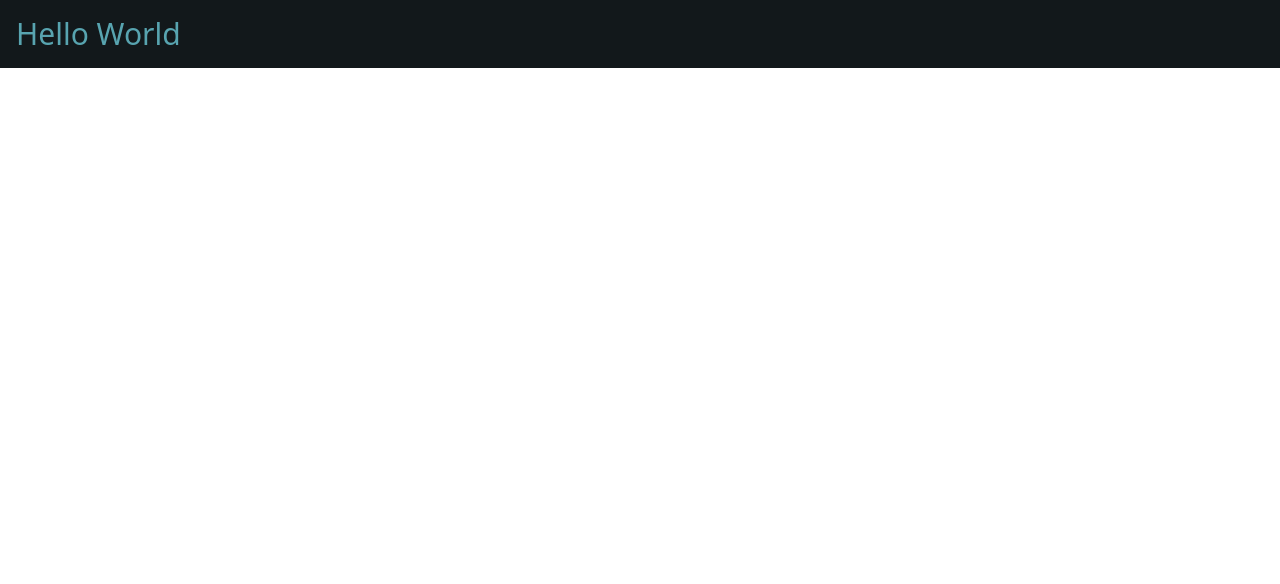
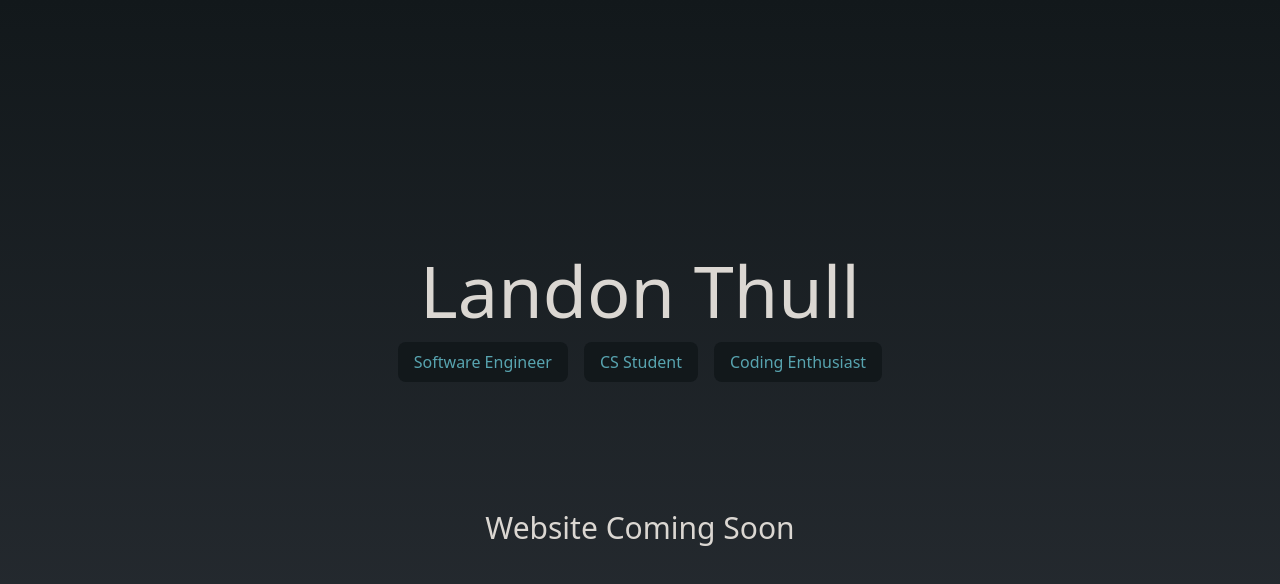
Before and after one commit to landon-thull/landonthull.com, a React (Vite) app: page / in a window 1280 px wide. Shown: the top 584 px of the page. Built offline with nearby package versions, Linux system fonts and the light colour scheme.

Commit message:
feat: create custom landing page
custom landing page as a placeholder while under development.

```diff
--- a/src/App.tsx
+++ b/src/App.tsx
@@ -1,9 +1,17 @@
 function App() {
 
   return (
-    <>
-      <h1 className="text-3xl bg-black p-4 text-blue align-middle justify-center">Hello World</h1>
-    </>
+    <div className="h-screen flex flex-col justify-center items-center bg-fixed bg-gradient-to-b from-black to-gunmetal">
+      <div className="w-full flex flex-col text-center justify-center content-middle md:w-1/2">
+        <h1 className="text-5xl font-light text-timber md:text-7xl">Landon Thull</h1>
+        <div className="mt-4 flex gap-4 w-full flex-wrap justify-center">
+          <h3 className="inline whitespace-nowrap px-4 py-2 bg-black rounded-lg text-blue">Software Engineer</h3>
+          <h3 className="inline whitespace-nowrap px-4 py-2 bg-black rounded-lg text-blue">CS Student</h3>
+          <h3 className="inline whitespace-nowrap px-4 py-2 bg-black rounded-lg text-blue">Coding Enthusiast</h3>
+        </div>
+      </div>
+      <h2 className="mt-32 text-3xl text-timber font-extralight">Website Coming Soon</h2>
+    </div>
   )
 }
 
```
